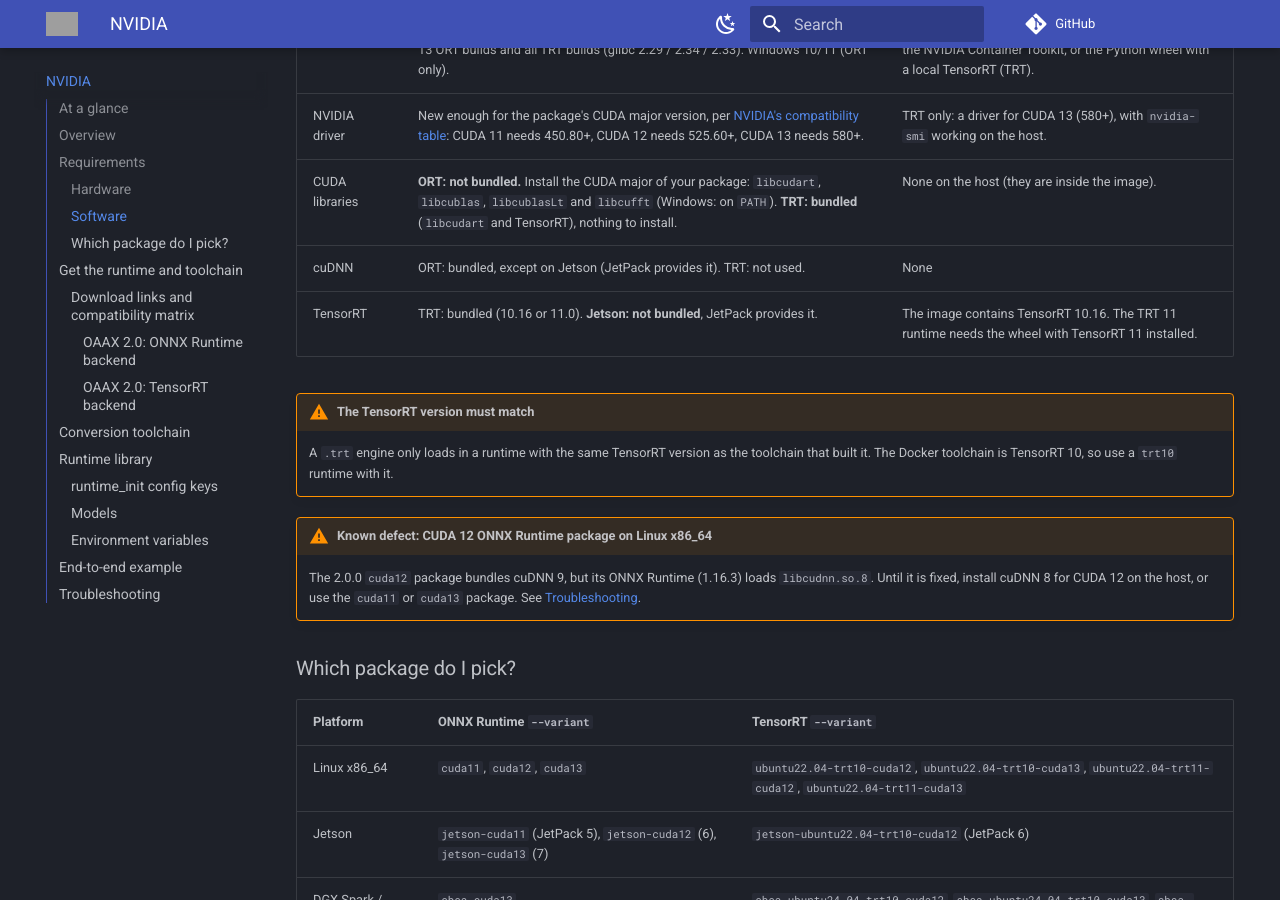
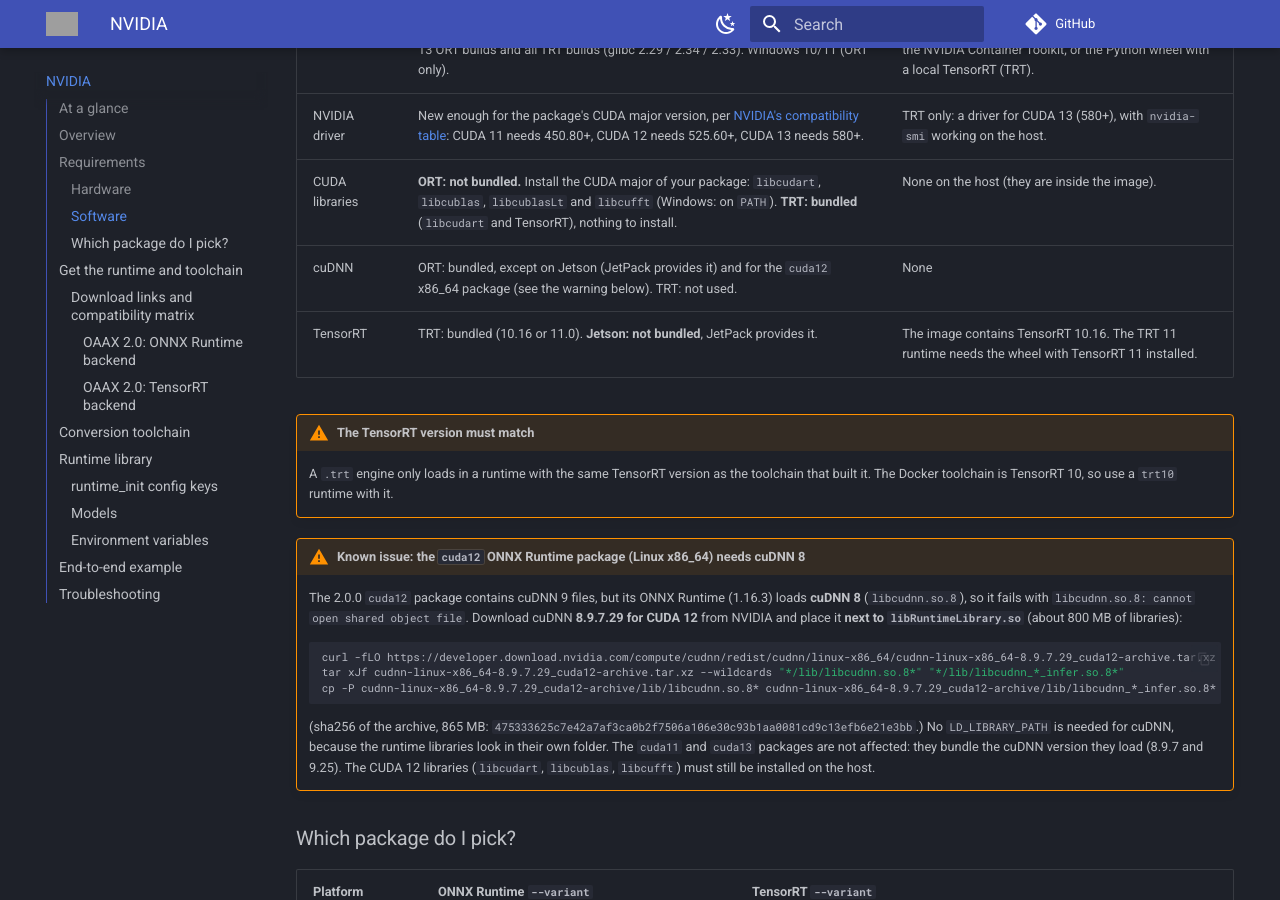
Before and after one commit to OAAX-standard/OAAX, an MkDocs documentation site: the page built from docs/NVIDIA.md, in a window 1280 px wide and 900 px high, scrolled down 2123 px. Built offline with MkDocs 1.6.1 and Material for MkDocs 9.7.7, drawn with Linux system fonts in a browser that asks for light colours; comment, search, counter and statistics services are not loaded; some of the changed text lies outside the part shown; grey boxes are pictures that could not be loaded.

Commit message:
docs(nvidia): give the exact cuDNN 8 fix for the cuda12 ONNX Runtime package
Co-Authored-By: Claude Sonnet 5.5 <noreply@anthropic.com>
Claude-Session: https://claude.ai/code/session_01M2u3w5YV2HbmweduNp4Xok
Signed-off-by: Ayoub Assis <79724149+ayoubassis@users.noreply.github.com>

````diff
--- a/docs/NVIDIA.md
+++ b/docs/NVIDIA.md
@@ -51,14 +51,22 @@ NVIDIA GPUs are supported through two backends that expose the same OAAX 2.0 run
 | OS | Linux: Ubuntu 20.04+ for CUDA 11/12 ORT builds; Ubuntu 22.04+ for the CUDA 13 ORT builds and all TRT builds (glibc 2.29 / 2.34 / 2.33). Windows 10/11 (ORT only). | Docker on any Linux x86_64 host (ORT). Docker plus the NVIDIA Container Toolkit, or the Python wheel with a local TensorRT (TRT). |
 | NVIDIA driver | New enough for the package's CUDA major version, per [NVIDIA's compatibility table](https://docs.nvidia.com/deploy/cuda-compatibility/){:target="_blank"}: CUDA 11 needs 450.80+, CUDA 12 needs 525.60+, CUDA 13 needs 580+. | TRT only: a driver for CUDA 13 (580+), with `nvidia-smi` working on the host. |
 | CUDA libraries | **ORT: not bundled.** Install the CUDA major of your package: `libcudart`, `libcublas`, `libcublasLt` and `libcufft` (Windows: on `PATH`). **TRT: bundled** (`libcudart` and TensorRT), nothing to install. | None on the host (they are inside the image). |
-| cuDNN | ORT: bundled, except on Jetson (JetPack provides it). TRT: not used. | None |
+| cuDNN | ORT: bundled, except on Jetson (JetPack provides it) and for the `cuda12` x86_64 package (see the warning below). TRT: not used. | None |
 | TensorRT | TRT: bundled (10.16 or 11.0). **Jetson: not bundled**, JetPack provides it. | The image contains TensorRT 10.16. The TRT 11 runtime needs the wheel with TensorRT 11 installed. |
 
 !!! warning "The TensorRT version must match"
     A `.trt` engine only loads in a runtime with the same TensorRT version as the toolchain that built it. The Docker toolchain is TensorRT 10, so use a `trt10` runtime with it.
 
-!!! warning "Known defect: CUDA 12 ONNX Runtime package on Linux x86_64"
-    The 2.0.0 `cuda12` package bundles cuDNN 9, but its ONNX Runtime (1.16.3) loads `libcudnn.so.8`. Until it is fixed, install cuDNN 8 for CUDA 12 on the host, or use the `cuda11` or `cuda13` package. See [Troubleshooting](#troubleshooting).
+!!! warning "Known issue: the `cuda12` ONNX Runtime package (Linux x86_64) needs cuDNN 8"
+    The 2.0.0 `cuda12` package contains cuDNN 9 files, but its ONNX Runtime (1.16.3) loads **cuDNN 8** (`libcudnn.so.8`), so it fails with `libcudnn.so.8: cannot open shared object file`. Download cuDNN **8.9.7.29 for CUDA 12** from NVIDIA and place it **next to `libRuntimeLibrary.so`** (about 800 MB of libraries):
+
+    ```bash
+    curl -fLO https://developer.download.nvidia.com/compute/cudnn/redist/cudnn/linux-x86_64/cudnn-linux-x86_64-8.9.7.29_cuda12-archive.tar.xz
+    tar xJf cudnn-linux-x86_64-8.9.7.29_cuda12-archive.tar.xz --wildcards "*/lib/libcudnn.so.8*" "*/lib/libcudnn_*_infer.so.8*"
+    cp -P cudnn-linux-x86_64-8.9.7.29_cuda12-archive/lib/libcudnn.so.8* cudnn-linux-x86_64-8.9.7.29_cuda12-archive/lib/libcudnn_*_infer.so.8* runtime-nvidia-ort-2.0.0-linux-x86_64-cuda12/
+    ```
+
+    (sha256 of the archive, 865 MB: `475333625c7e42a7af3ca0b2f7506a106e30c93b1aa0081cd9c13efb6e21e3bb`.) No `LD_LIBRARY_PATH` is needed for cuDNN, because the runtime libraries look in their own folder. The `cuda11` and `cuda13` packages are not affected: they bundle the cuDNN version they load (8.9.7 and 9.25). The CUDA 12 libraries (`libcudart`, `libcublas`, `libcufft`) must still be installed on the host.
 
 ### Which package do I pick?
 
@@ -352,7 +360,7 @@ Read `runtime.log` (or run with `log_level` `1` and `log_stdout` `true`) first:
 | Symptom | Cause and fix |
 | --- | --- |
 | `runtime_init failed: ... Failed to load library libonnxruntime_providers_cuda.so with error: libcublasLt.so.12: cannot open shared object file` (ORT) | The CUDA libraries of the package's major version are not installed (or not on the library path). Install them, or fetch the package for the CUDA version you have (`ldconfig -p \| grep libcublasLt`). The same message names `libcudart`, `libcublas` or `libcufft` when one of those is the missing one. |
-| `... libcudnn.so.8: cannot open shared object file` with the `cuda12` ORT package on Linux x86_64 | Known defect of 2.0.0: the package bundles cuDNN 9 but needs cuDNN 8. Install cuDNN 8 for CUDA 12 ([NVIDIA's redistributable archive](https://developer.download.nvidia.com/compute/cudnn/redist/cudnn/linux-x86_64/){:target="_blank"}, `cudnn-linux-x86_64-8.9.7.29_cuda12-archive.tar.xz`) and add its `lib/` to `LD_LIBRARY_PATH`, or use the `cuda11` or `cuda13` package. |
+| `... libcudnn.so.8: cannot open shared object file` with the `cuda12` ORT package on Linux x86_64 | Known issue of 2.0.0: see the [warning in Requirements](#software). Place cuDNN 8.9.7.29 for CUDA 12 next to `libRuntimeLibrary.so` with the three commands given there. Copying only `libcudnn.so.8` is not enough: the host aborts with `Could not load library libcudnn_ops_infer.so.8`. |
 | `CUDA failure 100: no CUDA-capable device is detected` at `runtime_load_models` (ORT); `No CUDA driver or GPU detected` at init | The process sees no GPU: driver not loaded, empty `CUDA_VISIBLE_DEVICES`, or a container started without `--gpus all`. Check `nvidia-smi` in the same environment. |
 | `CUDA driver version is insufficient for CUDA runtime version` | The driver is older than the package's CUDA major ([minimum drivers](#software)). Update the driver or use a package for an older CUDA. |
 | `nvidia-smi` says `Failed to initialize NVML: Driver/library version mismatch` | The driver was updated but the old kernel module is still loaded. Reboot (or reload the `nvidia` kernel modules). |
````
